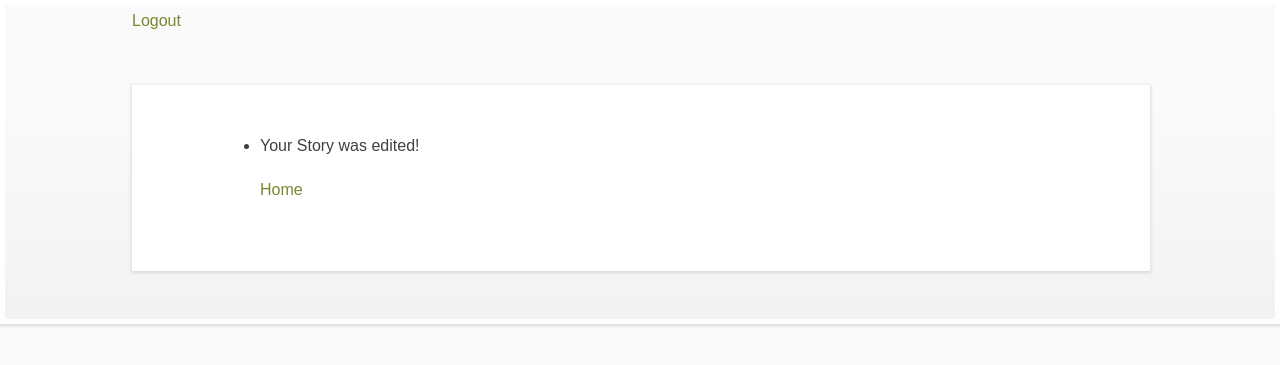
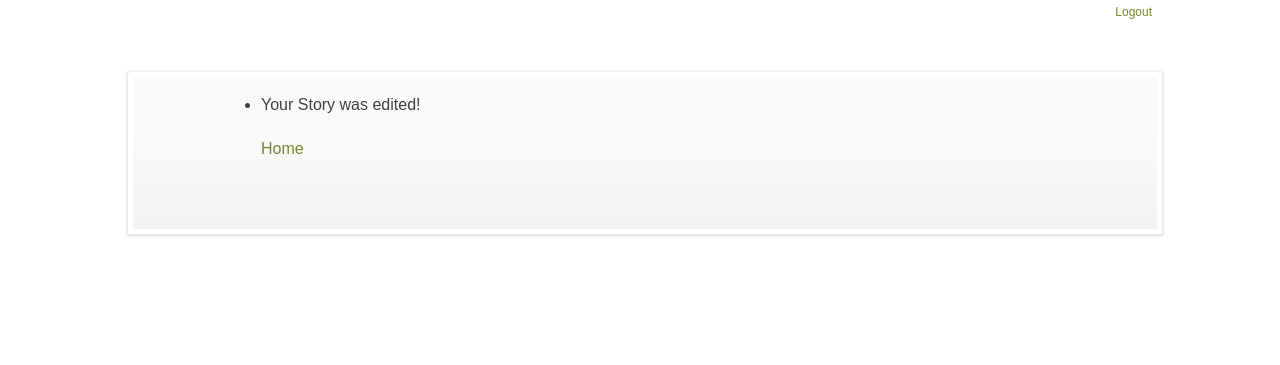
Before and after one commit to davemerwin/gamelogic, a Django app: page /2/edit/ in a window 1280 px wide. Shown: the top 365 px of the page. Run offline with Django 3.2, Linux system fonts and the light colour scheme; a user stored in the database is signed in; data comes from the database, SQL or seed files in the repository; data that the repository does not hold is empty; style sheets or scripts are compiled from the project's sources; parts of the project's set-up code (start-up, migrations or seed data) failed here and were passed over.

Commit message:
update to the urls

```diff
--- a/gamelogic/templates/base.html
+++ b/gamelogic/templates/base.html
@@ -27,9 +27,9 @@
 
         <div id="global_nav">
             {% if user.is_authenticated %}
-                <a href="/logout/">Logout</a>
+                <a href="/accounts/logout/">Logout</a>
             {% else %}
-                <a href="/login/">Login</a>
+                <a href="/accounts/login/">Login</a>
             {% endif %}
         </div>
 
--- a/gamelogic/urls.py
+++ b/gamelogic/urls.py
@@ -11,8 +11,8 @@ urlpatterns = patterns('',
 
     (r'^comments/', include('django.contrib.comments.urls')),
 
-    (r'^login/$', 'django.contrib.auth.views.login', {'template_name': 'login.html'}),
-    (r'^logout/$', 'django.contrib.auth.views.logout', {'template_name': 'logout.html'}),
+    (r'^accounts/login/$', 'django.contrib.auth.views.login', {'template_name': 'login.html'}),
+    (r'^accounts/logout/$', 'django.contrib.auth.views.logout', {'template_name': 'logout.html'}),
 
     url(r'^(?P<id>\d+)/edit/$', views.story_edit, name='story_edit'),
     url(r'^(?P<id>\d+)/$', views.story_detail, name='story_detail'),
--- a/media/static/css/layout.css
+++ b/media/static/css/layout.css
@@ -45,27 +45,7 @@
 /* =General
 ----------------------------------------------------------------------------*/
 body {
-  background: #fafafa;
-  /* Old browsers */
-  background: -moz-linear-gradient(top, #fafafa 33%, #f2f2f2 100%);
-  /* FF3.6+ */
-  background: -webkit-gradient(linear, left top, left bottom, color-stop(33%, #fafafa), color-stop(100%, #f2f2f2));
-  /* Chrome,Safari4+ */
-  background: -webkit-linear-gradient(top, #fafafa 33%, #f2f2f2 100%);
-  /* Chrome10+,Safari5.1+ */
-  background: -o-linear-gradient(top, #fafafa 33%, #f2f2f2 100%);
-  /* Opera11.10+ */
-  background: -ms-linear-gradient(top, #fafafa 33%, #f2f2f2 100%);
-  /* IE10+ */
-  filter: progid:DXImageTransform.Microsoft.gradient(startColorstr='#fafafa', endColorstr='#f2f2f2',GradientType=0 );
-  /* IE6-9 */
-  background: linear-gradient(top, #fafafa 33%, #f2f2f2 100%);
-  /* W3C */
-  -webkit-box-shadow: 0px 1px 3px 1px #dbdbdb;
-  -moz-box-shadow: 0px 1px 3px 1px #dbdbdb;
-  box-shadow: 0px 1px 3px 1px #dbdbdb;
-  background-clip: border-box;
-  border: 5px solid #fff; }
+  background: #fff; }
 
 footer {
   width: 80%;
@@ -73,7 +53,9 @@ footer {
 
 #global_nav {
   width: 80%;
-  padding: 0.5em 10%; }
+  padding: 0.5em 10%;
+  text-align: right;
+  font-size: 0.75em; }
 
 img {
   width: 100%; }
@@ -171,14 +153,29 @@ a {
 ----------------------------------------------------------------------------*/
 #content {
   width: 60%;
-  padding: 3em 10%;
+  padding: 1em 10% 3em;
   margin: 3em 10%;
-  background: #fff;
+  background: #fafafa;
+  /* Old browsers */
+  background: -moz-linear-gradient(top, #fafafa 33%, #f2f2f2 100%);
+  /* FF3.6+ */
+  background: -webkit-gradient(linear, left top, left bottom, color-stop(33%, #fafafa), color-stop(100%, #f2f2f2));
+  /* Chrome,Safari4+ */
+  background: -webkit-linear-gradient(top, #fafafa 33%, #f2f2f2 100%);
+  /* Chrome10+,Safari5.1+ */
+  background: -o-linear-gradient(top, #fafafa 33%, #f2f2f2 100%);
+  /* Opera11.10+ */
+  background: -ms-linear-gradient(top, #fafafa 33%, #f2f2f2 100%);
+  /* IE10+ */
+  filter: progid:DXImageTransform.Microsoft.gradient(startColorstr='#fafafa', endColorstr='#f2f2f2',GradientType=0 );
+  /* IE6-9 */
+  background: linear-gradient(top, #fafafa 33%, #f2f2f2 100%);
+  /* W3C */
   -webkit-box-shadow: 0px 1px 3px 1px #dbdbdb;
   -moz-box-shadow: 0px 1px 3px 1px #dbdbdb;
   box-shadow: 0px 1px 3px 1px #dbdbdb;
   background-clip: border-box;
-  border: 1px solid #fff; }
+  border: 5px solid #fff; }
 
 /* =Aside
 ----------------------------------------------------------------------------*/
--- a/media/static/scss/layout.scss
+++ b/media/static/scss/layout.scss
@@ -111,7 +111,7 @@ a {
 ----------------------------------------------------------------------------*/
 #content {
 	width:60%;
-    padding:3em 10%;
+    padding:1em 10% 3em;
 	margin:3em 10%;
 	background: #fafafa; /* Old browsers */
     background: -moz-linear-gradient(top, #fafafa 33%, #f2f2f2 100%); /* FF3.6+ */
```
